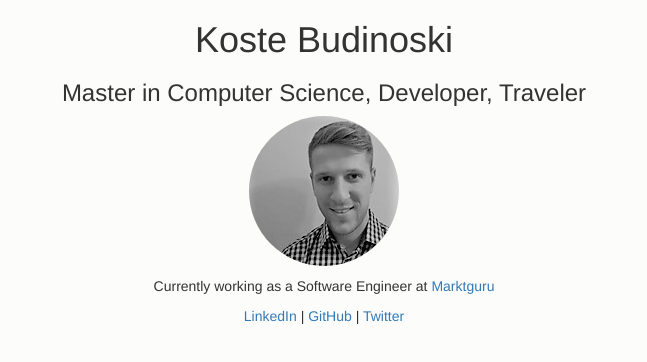
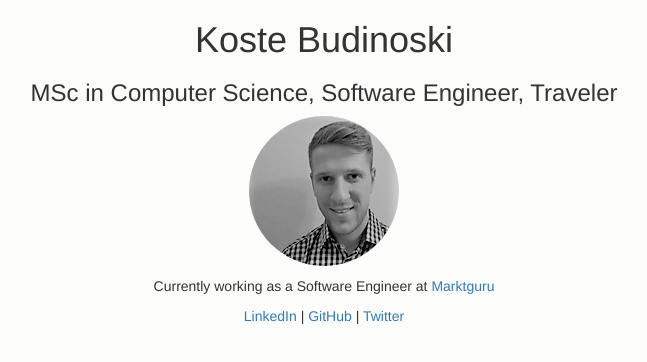
Before and after one commit to kostebudinoski/kostebudinoski.github.io, a plain HTML site: page index.html in a window 1280 px wide. Shown: the whole page, without its empty margins (316-963 px from the left). Drawn offline with nearby package versions, Linux system fonts and the light colour scheme.

Commit message:
Update index.html

```diff
--- a/index.html
+++ b/index.html
@@ -93,7 +93,7 @@ body {
 <body vocab="http://schema.org/">
 	<div class="content" itemscope itemtype="http://schema.org/Person" typeof="Person">
 		<h1 itemprop="name" property="name"><span itemprop="givenName" property="givenName">Koste</span> <span itemprop="familyName" property="familyName">Budinoski</span></h1>
-		<h3 itemprop="description" property="description">Master in Computer Science, Developer, Traveler</h3>
+		<h3 itemprop="description" property="description">MSc in Computer Science, Software Engineer, Traveler</h3>
 		<div class="avatar"><img itemprop="image" property="image" src="images/profile.jpg"/></div>
 		<div class="short-info">
 			Currently working as a Software Engineer at <span itemprop="worksFor" itemscope itemtype="http://schema.org/Organization" property="worksFor" typeof="Organization"><span itemprop="name" property="name"><a itemprop="url" property="url" href="https://info.marktguru.at/" target="_blank">Marktguru</a></span>
```
